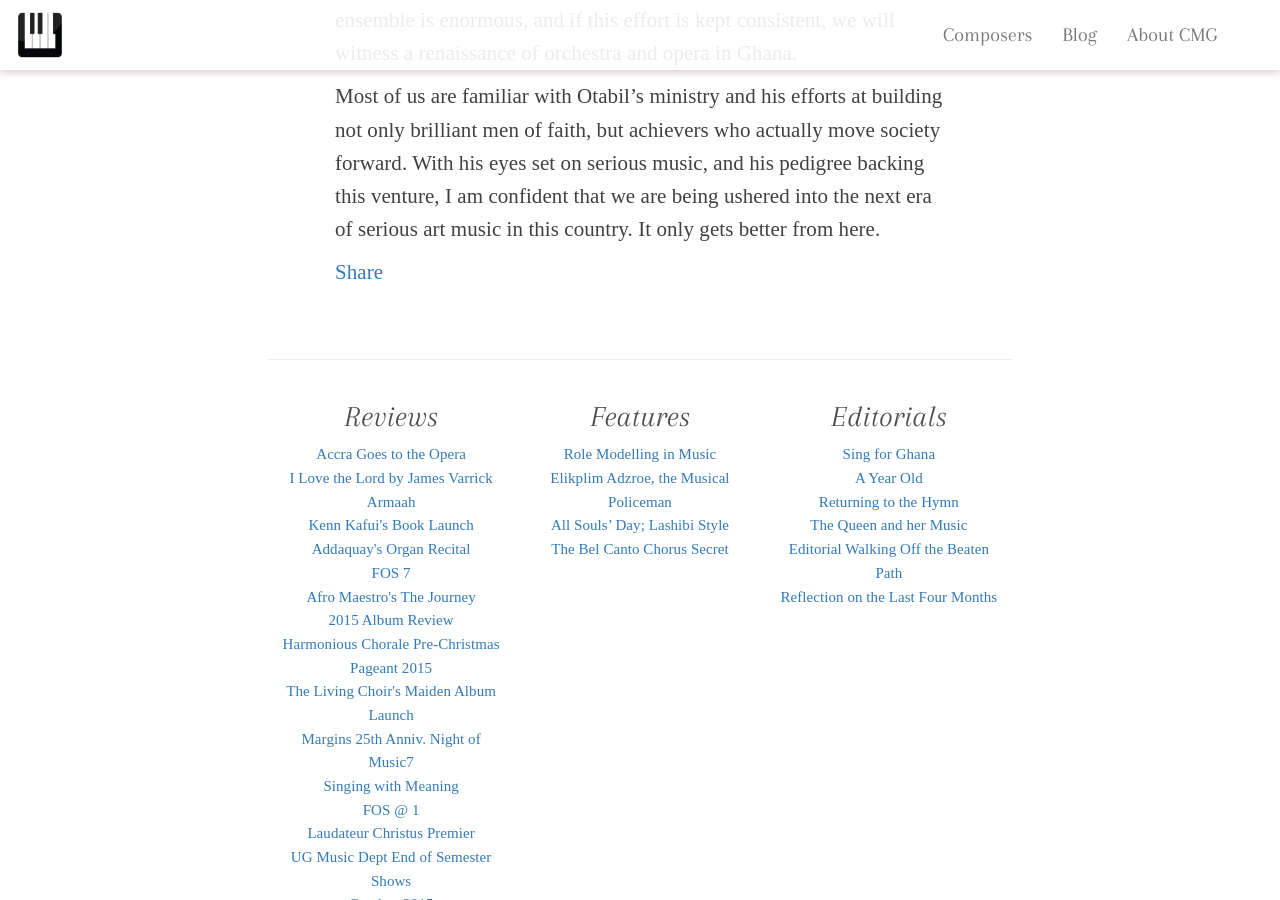
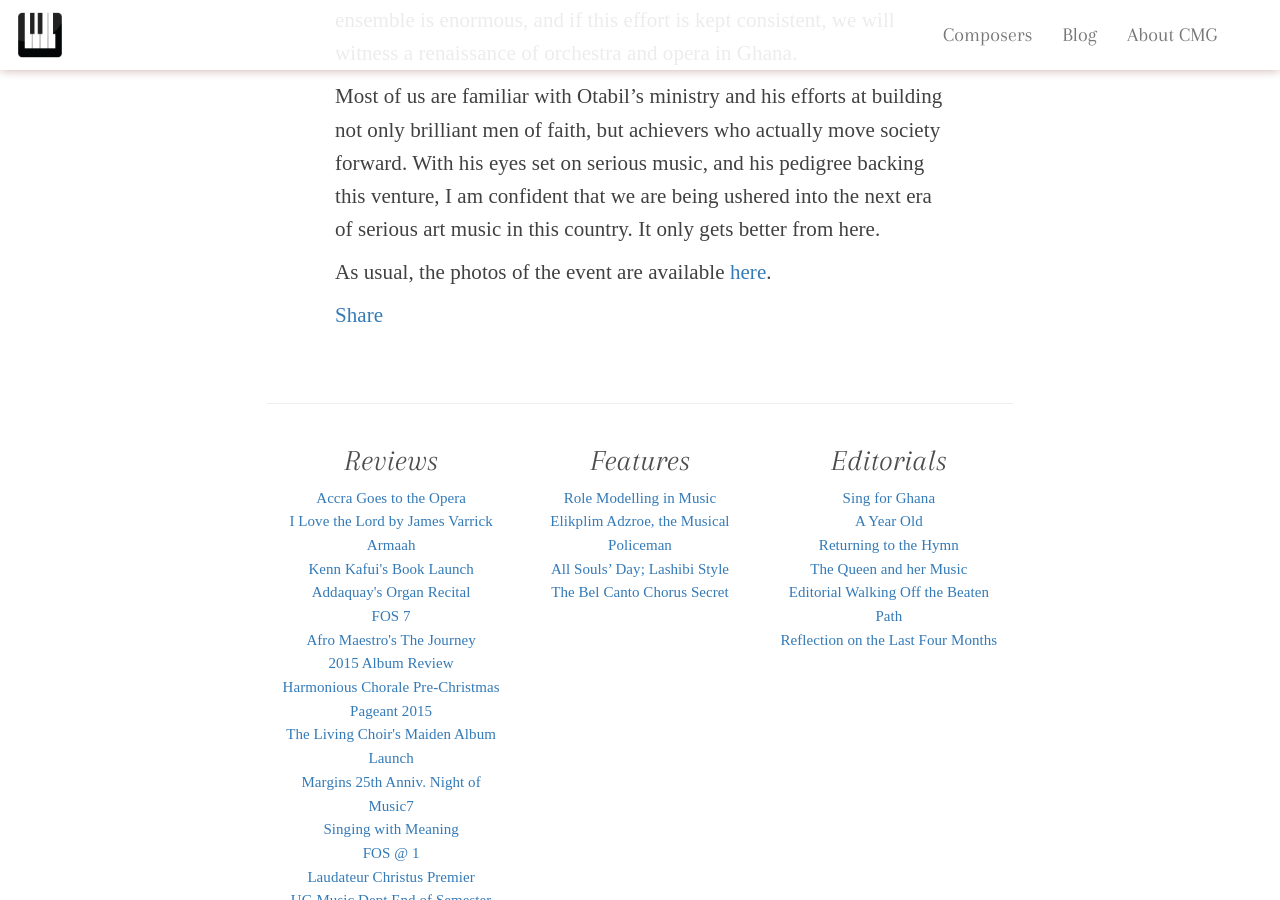
Before and after one commit to choralmusicghana/choralmusicghana.github.io, a Jekyll site: the page built from _posts/2016-09-26-aso-goes-to-the-opera.html, in a window 1280 px wide and 900 px high, scrolled down 10478 px. Built offline with Jekyll 4.4.1, drawn with Linux system fonts in a browser that asks for light colours; nearby versions of some CDN libraries; some web fonts are replaced; comment, search, counter and statistics services are not loaded.

Commit message:
Add link to facebook album

```diff
--- a/_posts/2016-09-26-aso-goes-to-the-opera.html
+++ b/_posts/2016-09-26-aso-goes-to-the-opera.html
@@ -132,3 +132,6 @@ disquscomments: true
 <p>
 	Most of us are familiar with Otabil’s ministry and his efforts at building not only brilliant men of faith, but achievers who actually move society forward. With his eyes set on serious music, and his pedigree backing this venture, I am confident that we are being ushered into the next era of serious art music in this country. It only gets better from here.
 </p>
+<p>
+	As usual, the photos of the event are available <a href="http://bit.ly/2cyj8iX">here</a>.
+</p>
```
